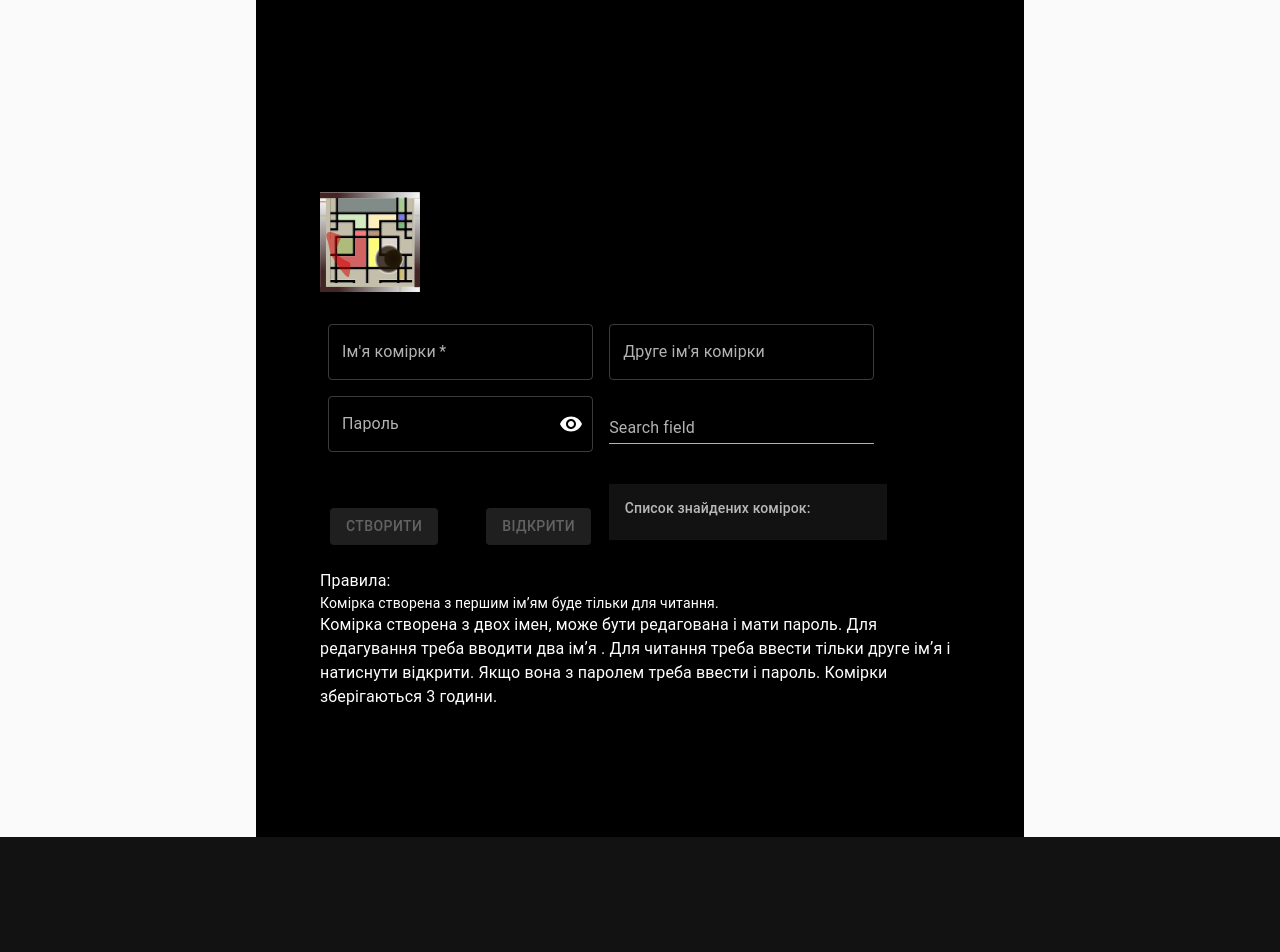
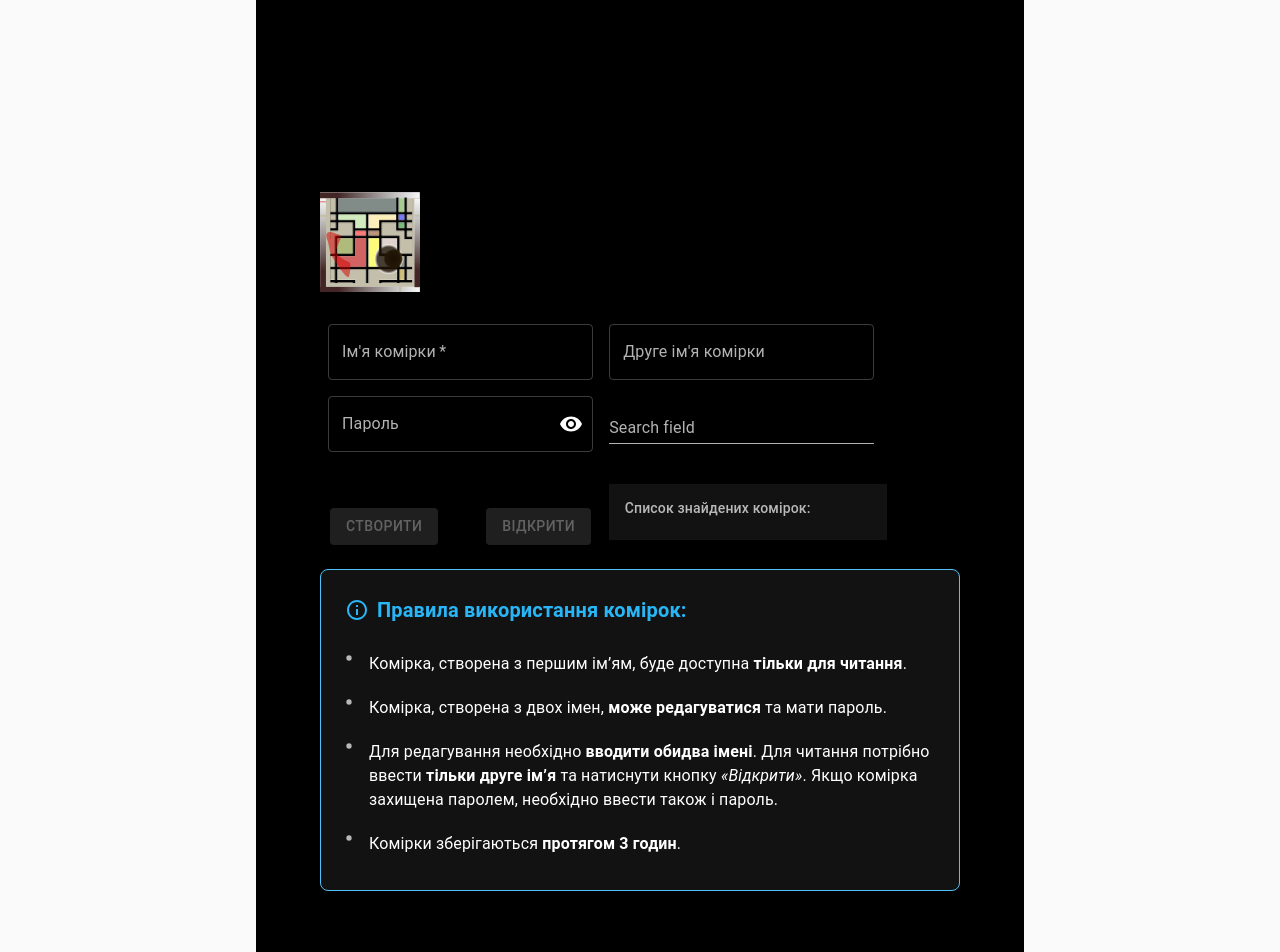
Before and after one commit to Alexsandrua/storage01cellstest, a Next.js app: page / in a window 1280 px wide. Shown: the top 952 px of the page. Before the commit the page ends 837 px from the top, so only its background shows below. Built offline with nearby package versions, Linux system fonts and the light colour scheme; no server answers; what @mui/material-nextjs would draw is missing.

Commit message:
help rules

```diff
--- /dev/null
+++ b/src/app/components/help.js
@@ -0,0 +1,65 @@
+import React from 'react';
+import {
+  Box,
+  Typography,
+  List,
+  ListItem,
+  ListItemIcon,
+  ListItemText,
+  Paper
+} from '@mui/material';
+import InfoOutlinedIcon from '@mui/icons-material/InfoOutlined';
+import FiberManualRecordIcon from '@mui/icons-material/FiberManualRecord';
+
+export default function RulesKomirka() {
+  return (
+    <Paper
+      elevation={0}
+      sx={{
+        p: 3,
+        mb: 3,
+        borderRadius: 2,
+        border: '1px solid',
+        borderColor: 'info.light',
+        bgcolor: 'info.lighter', // або 'rgba(2, 136, 209, 0.04)' якщо lighter не налаштований у темі
+      }}
+    >
+      {/* Заголовок блоку з іконкою інформації */}
+      <Box sx={{ display: 'flex', alignItems: 'center', mb: 2, gap: 1, color: 'info.main' }}>
+        <InfoOutlinedIcon />
+        <Typography variant="h6" component="h3" sx={{ fontWeight: 600 }}>
+          Правила використання комірок:
+        </Typography>
+      </Box>
+
+      {/* Список правил */}
+      <List disablePadding>
+        {[
+          <>Комірка, створена з першим ім’ям, буде доступна <strong>тільки для читання</strong>.</>,
+          <>Комірка, створена з двох імен, <strong>може редагуватися</strong> та мати пароль.</>,
+          <>Для редагування необхідно <strong>вводити обидва імені</strong>. Для читання потрібно ввести <strong>тільки друге ім’я</strong> та натиснути кнопку <em>«Відкрити»</em>. Якщо комірка захищена паролем, необхідно ввести також і пароль.</>,
+          <>Комірки зберігаються <strong>протягом 3 годин</strong>.</>
+        ].map((text, index) => (
+          <ListItem
+            key={index}
+            disableGutters
+            sx={{ alignItems: 'flex-start', py: 0.75 }}
+          >
+            <ListItemIcon sx={{ minWidth: 24, mt: 0.75, color: 'text.secondary' }}>
+              {/* Маленька крапка для маркованого списку в стилі Material */}
+              <FiberManualRecordIcon sx={{ fontSize: 8 }} />
+            </ListItemIcon>
+            <ListItemText
+              primary={text}
+              primaryTypographyProps={{
+                variant: 'body2',
+                color: 'text.primary',
+                sx: { lineHeight: 1.6 }
+              }}
+            />
+          </ListItem>
+        ))}
+      </List>
+    </Paper>
+  );
+}
--- a/src/app/page.js
+++ b/src/app/page.js
@@ -3,6 +3,7 @@ import Image from "next/image";
 import { useEffect } from "react";
 import Typography from '@mui/material/Typography'
 import DashboardImput from "./components/dashboardImput";
+import RulesKomirka from "./components/help";
 
 export default function Home() {
   useEffect(() => {
@@ -33,13 +34,7 @@ export default function Home() {
             priority
           />
           <DashboardImput />
-          <Typography component="span" variant="body2">
-           <Typography> Правила:</Typography>
-            Комірка створена з першим ім’ям  буде  тільки для читання.
-            <Typography>Комірка створена з двох імен, може бути редагована і мати пароль.
-            Для редагування треба вводити два імʼя . Для  читання треба ввести тільки друге імʼя і натиснути відкрити. Якщо вона з паролем треба ввести і пароль.
-            Комірки зберігаються 3 години.</Typography>
-          </Typography>
+          <RulesKomirka />
         </div>
         <div className="flex flex-col gap-4 text-base font-medium sm:flex-row">
         </div>
```
